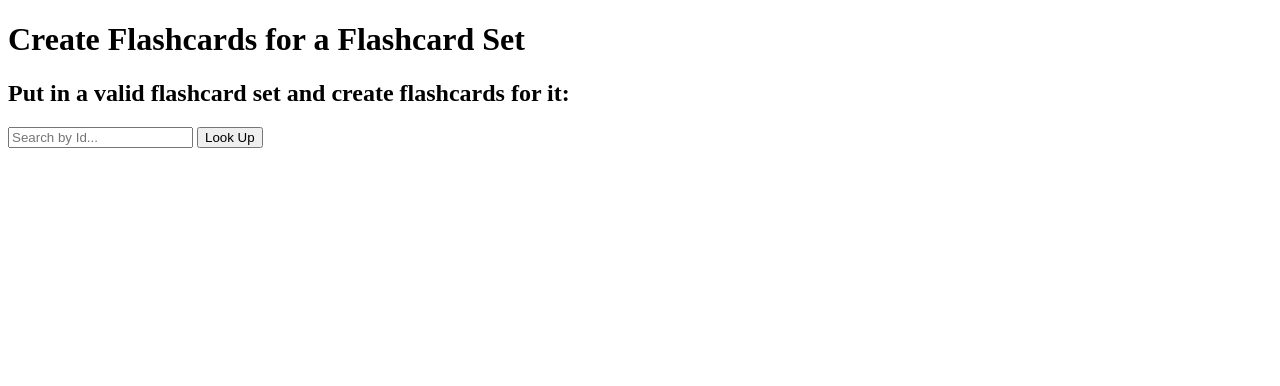
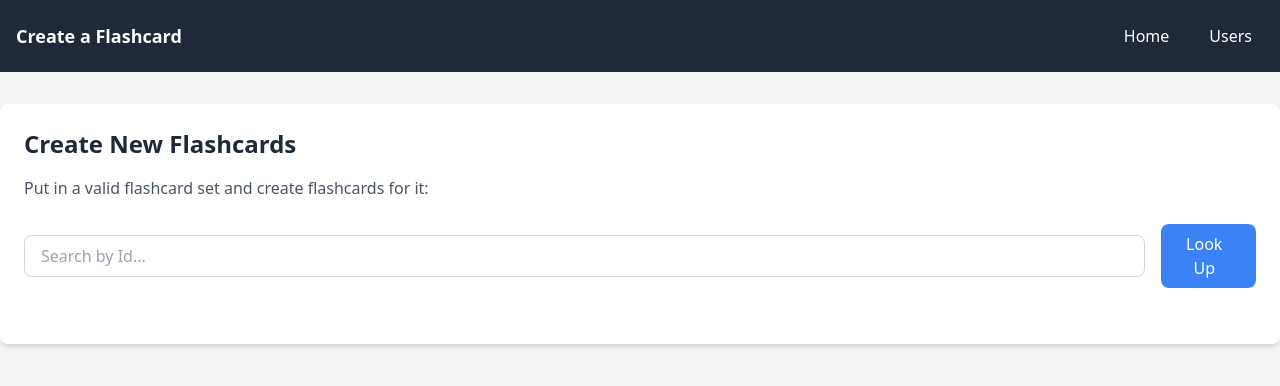
Before and after one commit to MiaNSlater/codespaces-django, a Django app: page /createflashcards in a window 1280 px wide. Shown: the top 386 px of the page. Run offline with Django 5.2, Linux system fonts and the light colour scheme; some libraries are stand-ins or nearby versions.

Commit message:
Added Tailwind customisation for Create Flashcards page

```diff
--- a/flashcards/templates/create_flashcards.html
+++ b/flashcards/templates/create_flashcards.html
@@ -12,34 +12,55 @@
         <meta name="theme-color" content="#333333">
 
         <title>Create Flashcards</title>
+        <script src="https://cdn.tailwindcss.com"></script>
     </head>
-    <body>
-        <h1>Create Flashcards for a Flashcard Set</h1>
-        <h2>Put in a valid flashcard set and create flashcards for it:</h2>
-        <form action="{% url 'create_flashcards' %}" method = "post">
-            {% csrf_token %}
-            <input type="text" placeholder="Search by Id..." id="set_id" name="set_id">
-            <button type="submit">Look Up<i class="fa fa-search"></i></button>
-        </form>
+    <body class="bg-gray-100">
+        <nav class="bg-gray-800 text-white p-4">
+            <div class="container mx-auto flex items-center justify-between">
+                <div class="text-lg font-bold">Create a Flashcard</div>
+                <div class="flex space-x-4">
+                    <a href="homepage" class="hover:bg-gray-700 px-3 py-2 rounded">Home</a>
+                    <a href="userhub" class="hover:bg-gray-700 px-3 py-2 rounded">Users</a>
+                </div>
+            </div>
+        </nav>
 
-        {% if reqset %}
-            <h2>Add a new flashcard:</h2>
-            <form action="{% url 'create_flashcards' %}" method = "post">
+        <div class="container mx-auto mt-8 bg-white shadow-md rounded-lg p-6">
+
+            <h1 class="text-2xl font-bold text-gray-800 mb-4">Create New Flashcards</h1>
+            <h2 class="text-gray-600 mb-6">Put in a valid flashcard set and create flashcards for it:</h2>
+            <form action="{% url 'create_flashcards' %}" method = "post" class="mb-8">
                 {% csrf_token %}
-                <input type="hidden" name="set_id" value="{{ reqset.id }}">
+                <div class="flex items-center space-x-4">
+                    <input type="text" placeholder="Search by Id..." id="set_id" name="set_id" class="w-full border border-gray-300 rounded-lg px-4 py-2 focus:outline-none focus:ring-blue-500">
+                    <button type="submit" class="bg-blue-500 hover:bg-blue-600 text-white px-4 py-2 rounded-lg font-medium flex items-center">Look Up<i class="fa fa-search ml-2"></i></button>
+                </div>
+            </form>
 
-                <h3><strong>New Flashcard:</strong></h3>
-                <label for="question">Question:</label>
-                <input type="text" id="question" name="question"><br><br>
+            {% if reqset %}
+                <h2 class="text-gray-600 mb-6">Add a new flashcard:</h2>
+                <form action="{% url 'create_flashcards' %}" method = "post" class="mb-8">
+                    {% csrf_token %}
+                    <input type="hidden" name="set_id" value="{{ reqset.id }}">
 
-                <label for="answer">Answer:</label>
-                <input type="text" id="answer" name="answer"><br><br>
-
-                <label for="difficulty">Difficulty(Easy, Medium, Hard):</label>
-                <input type="text" id="difficulty" name="difficulty"><br><br>
-
-                <button type="submit" name="add">Add</button>
-            </form>
-        {% endif %}
+                    <h3 class="text-xl font-semibold text-gray-800 mt-6 mb-4 border-b-2 border-gray-300 pb-2"><strong>New Flashcard:</strong></h3>
+                    <div class="mb-4">
+                        <label for="question" class="block text-gray-700 font-medium mb-2">Question:</label>
+                        <input type="text" id="question" name="question" class="w-full border border-gray-300 rounded-lg px-4 py-2 focus:outline-none focus:ring-2 focus:ring-blue-500" placeholder="Enter a question...">
+                    </div>
+                    <div>
+                        <label for="answer" class="block text-gray-700 font-medium mb-2">Answer:</label>
+                        <input type="text" id="answer" name="answer" class="w-full border border-gray-300 rounded-lg px-4 py-2 focus:outline-none focus:ring-2 focus:ring-blue-500" placeholder="Enter an answer...">
+                    </div>
+                    <div>
+                        <label for="difficulty" class="block text-gray-700 font-medium mb-2">Difficulty(Easy, Medium, Hard):</label>
+                        <input type="text" id="difficulty" name="difficulty" class="w-full border border-gray-300 rounded-lg px-4 py-2 focus:outline-none focus:ring-2 focus:ring-blue-500" placeholder="Enter a difficulty...">
+                    </div>
+                    <div>
+                        <button type="submit" name="add" class="bg-blue-500 hover:bg-blue-600 text-white font-medium px-4 py-2 rounded-lg cursor-pointer">Add</button>
+                    </div>
+                </form>
+            {% endif %}
+        </div>
     </body>
 </html>
```
Also changed, not shown: flashcards/templates/success.html (+8 -1 lines).
